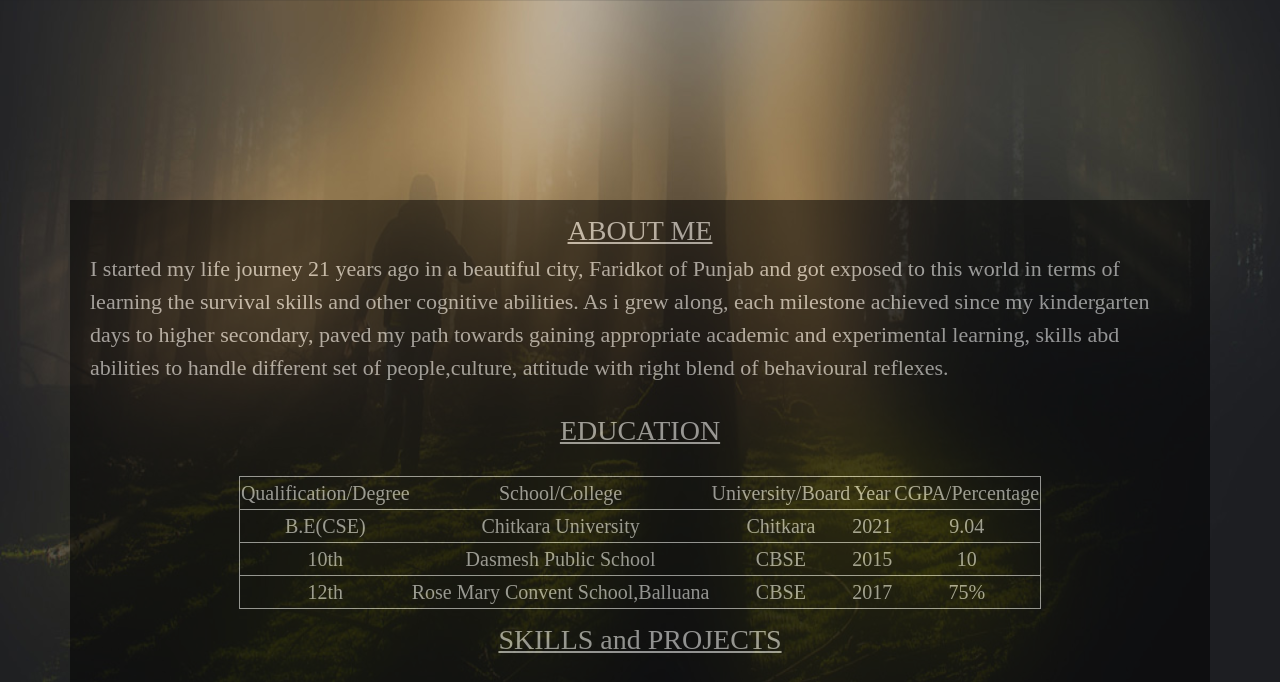
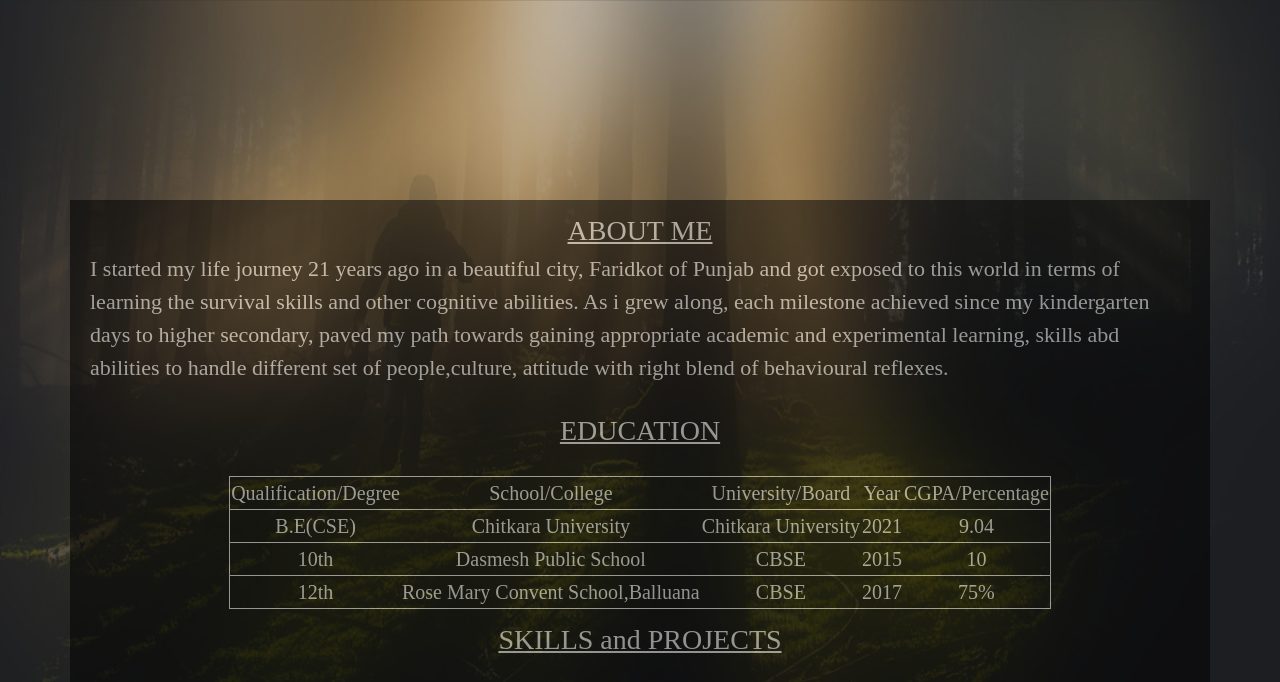
Before and after one commit to aditirehan98/myprofile.github.io, a plain HTML site: page basic1.html in a window 1280 px wide. Shown: the top 682 px of the page. Drawn offline with nearby package versions, Linux system fonts and the light colour scheme; a web font is replaced by a local one.

Commit message:
2nd commit

```diff
--- a/basic1.html
+++ b/basic1.html
@@ -45,7 +45,7 @@
     <tr class="t1">
         <td>B.E(CSE)</td>
         <td>Chitkara University</td>
-        <td>Chitkara</td>
+        <td>Chitkara University</td>
         <td>2021</td>
         <td>9.04</td>
     </tr>
```
